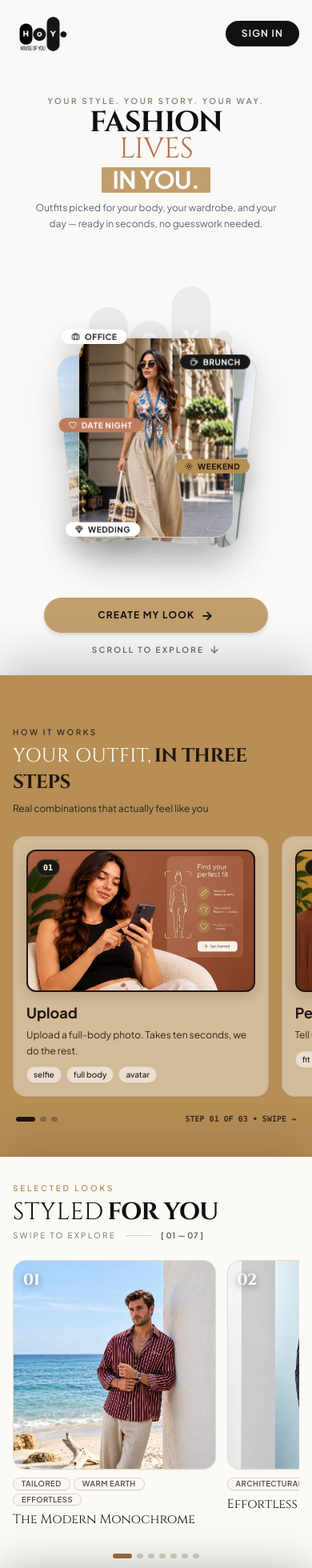
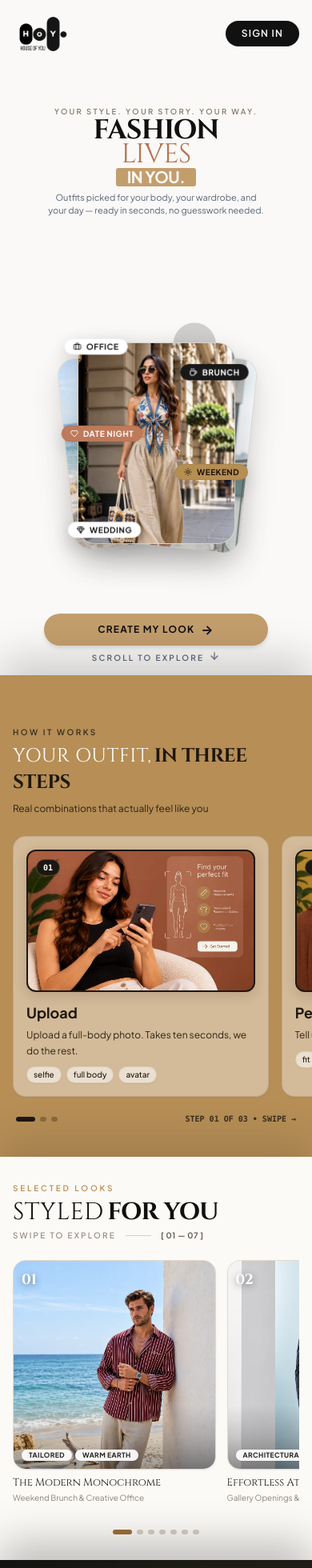
Before and after one commit to tanikshrma/Hoy-Look, a React (Vite) app: page / in a window 390 px wide. Shown: the top 1960 px of the page at 80% size. Built offline with nearby package versions, Linux system fonts and the light colour scheme; a web font is replaced by a local one.

Commit message:
refactor: remove About section and update navigation
Removed the 'About' section, updated section indices accordingly, and implemented a desktop navigation menu in the header. Also refined hero logo opacity and look card tag styling.

```diff
--- a/src/App.tsx
+++ b/src/App.tsx
@@ -4,7 +4,6 @@ import { Hero } from './components/Hero';
 import { SelectedLooks } from './components/SelectedLooks';
 import { HowItWorks } from './components/HowItWorks';
 import { HoyInMotion } from './components/HoyInMotion';
-import { AboutHoy } from './components/AboutHoy';
 import { StylePlans } from './components/StylePlans';
 import { ReadyWhenYouAre } from './components/ReadyWhenYouAre';
 import { Footer } from './components/Footer';
@@ -21,7 +20,6 @@ const SECTIONS = [
   { id: 'process', name: 'How It Works' },
   { id: 'looks', name: 'Selected Looks' },
   { id: 'motion', name: 'In Motion' },
-  { id: 'about-hoy', name: 'About' },
   { id: 'plans', name: 'Style Plans' },
   { id: 'ready-when-you-are', name: 'Ready When You Are' },
 ];
@@ -133,7 +131,7 @@ function MainAppContent() {
 
         {/* Section 2: Selected Generated Looks & App View */}
         <SelectedLooks
-          onOpenPlanModal={() => scrollToSection(5)}
+          onOpenPlanModal={() => scrollToSection(4)}
         />
 
         {/* Section 3: HOY in Motion */}
@@ -141,17 +139,12 @@ function MainAppContent() {
           onOpenQuiz={handleOpenQuiz}
         />
 
-        {/* Section 4: About House of You */}
-        <AboutHoy
-          onOpenQuiz={handleOpenQuiz}
-        />
-
-        {/* Section 5: Style Plans */}
+        {/* Section 4: Style Plans */}
         <StylePlans
           onSelectPlan={(plan, isAnnual) => setSelectedPlan({ plan, isAnnual })}
         />
 
-        {/* Section 6: Ready When You Are CTA */}
+        {/* Section 5: Ready When You Are CTA */}
         <ReadyWhenYouAre onOpenQuiz={handleOpenQuiz} />
 
         {/* Footer */}
@@ -169,7 +162,7 @@ function MainAppContent() {
           onClose={handleCloseQuiz}
           onPlanSelect={() => {
             handleCloseQuiz();
-            scrollToSection(5);
+            scrollToSection(4);
           }}
         />
       )}
--- a/src/components/Hero.tsx
+++ b/src/components/Hero.tsx
@@ -149,59 +149,55 @@ export const Hero: React.FC<HeroProps> = ({ onOpenQuiz, onExploreClick }) => {
     <section
       ref={heroRef}
       id="hero-section"
-      className="relative z-10 min-h-[100dvh] lg:h-[100dvh] lg:max-h-[1080px] flex flex-col justify-between pt-16 xs:pt-20 sm:pt-24 lg:pt-20 pb-4 xs:pb-6 sm:pb-8 overflow-hidden bg-[#FAF9F7]"
+      className="relative z-10 h-[100dvh] max-h-[100dvh] sm:h-auto sm:min-h-[100dvh] lg:h-[100dvh] lg:max-h-[1080px] flex flex-col justify-between pt-14 xs:pt-16 sm:pt-24 lg:pt-20 pb-2 xs:pb-3 sm:pb-8 overflow-hidden bg-[#FAF9F7]"
     >
       {/* Background HOY Logo Watermark */}
       <div
-        className="pointer-events-none absolute left-1/2 lg:left-[48%] top-[50%] lg:top-[45%] -translate-x-1/2 -translate-y-1/2 select-none z-0 max-w-[220px] sm:max-w-[260px] lg:max-w-[320px] w-full"
+        className="pointer-events-none absolute left-1/2 lg:left-[48%] top-[56%] lg:top-[45%] -translate-x-1/2 -translate-y-1/2 select-none z-0 max-w-[240px] xs:max-w-[270px] sm:max-w-[320px] w-full opacity-18"
         aria-hidden="true"
       >
-        <div className="relative w-full">
-          {/* Background HOY Logo Watermark */}
         <img
           src={hoyLogo}
           alt=""
-            className="w-full h-auto object-contain opacity-[0.10] mix-blend-multiply"
+          className="w-full h-auto object-contain mix-blend-multiply"
           width="320"
           height="96"
           decoding="async"
         />
-          <div className="absolute inset-0 bg-[#FAF9F7]/40 pointer-events-none" />
-        </div>
       </div>
 
       <div className="relative max-w-7xl mx-auto px-4 sm:px-6 lg:px-8 z-10 w-full flex-1 flex flex-col justify-between">
 
-        {/* Main Grid: Card Carousel on top in mobile (order-1), Typography below (order-2) */}
-        <div className="grid grid-cols-1 lg:grid-cols-12 gap-6 lg:gap-6 items-center my-auto flex-1 py-2 sm:py-4">
+        {/* Main Grid: Typography on top in mobile (order-1), Card Carousel below (order-2) */}
+        <div className="grid grid-cols-1 lg:grid-cols-12 gap-1.5 xs:gap-2.5 lg:gap-6 items-center my-auto flex-1 py-0.5 sm:py-4">
 
           {/* TYPOGRAPHY & DESCRIPTION: Left on desktop (order-1), Top on mobile */}
           <div className="order-1 lg:col-span-6 xl:col-span-7 flex flex-col items-center lg:items-start text-center lg:text-left relative z-10">
 
             {/* Eyebrow */}
-            <div className="flex items-center gap-3 mb-1 sm:mb-2">
-              <span className="text-[10px] sm:text-xs tracking-[0.25em] font-semibold text-[#8C7A6B] uppercase">
+            <div className="flex items-center gap-2 mb-0.5 sm:mb-2">
+              <span className="text-[9.5px] xs:text-[10.5px] sm:text-xs tracking-[0.24em] font-semibold text-[#8C7A6B] uppercase">
                 YOUR STYLE. YOUR STORY. YOUR WAY.
               </span>
             </div>
 
             {/* Semantic Primary H1 Headline */}
             <h1 className="relative inline-block select-none my-0 sm:my-1">
-              <span className="relative z-10 space-y-0.5 sm:space-y-1 flex flex-col items-center lg:items-start">
+              <span className="relative z-10 space-y-0 sm:space-y-1 flex flex-col items-center lg:items-start">
 
                 {/* Line 1: FASHION */}
-                <span className="block font-serif-display font-bold text-4xl xs:text-5xl sm:text-7xl lg:text-[82px] xl:text-[96px] leading-[0.88] tracking-tight text-[#11100F]">
+                <span className="block font-serif-display font-bold text-[34px] xs:text-[40px] sm:text-7xl lg:text-[82px] xl:text-[96px] leading-[0.88] tracking-tight text-[#11100F]">
                   FASHION
                 </span>
 
                 {/* Line 2: LIVES */}
-                <span className="block font-serif-display font-light text-4xl xs:text-5xl sm:text-7xl lg:text-[82px] xl:text-[96px] leading-[0.88] tracking-tight text-[#B57451]">
+                <span className="block font-serif-display font-light text-[34px] xs:text-[40px] sm:text-7xl lg:text-[82px] xl:text-[96px] leading-[0.88] tracking-tight text-[#B57451]">
                   LIVES
                 </span>
 
                 {/* Line 3: IN YOU. in beige highlight block */}
-                <span className="block pt-1 sm:pt-2.5">
-                  <span className="inline-block bg-[#C39E6D] text-[#FAF9F7] px-3.5 py-0.5 sm:px-5 sm:py-1.5 rounded-xs font-sans-body font-black text-3xl xs:text-4xl sm:text-6xl lg:text-[72px] xl:text-[84px] leading-[0.92] tracking-tight">
+                <span className="block pt-0.5 sm:pt-2.5">
+                  <span className="inline-block bg-[#C39E6D] text-[#FAF9F7] px-3.5 py-0.5 sm:px-5 sm:py-1.5 rounded-[3px] font-sans-body font-black text-xl xs:text-2xl sm:text-6xl lg:text-[72px] xl:text-[84px] leading-[0.92] tracking-tight">
                     IN YOU.
                   </span>
                 </span>
@@ -209,16 +205,16 @@ export const Hero: React.FC<HeroProps> = ({ onOpenQuiz, onExploreClick }) => {
             </h1>
 
             {/* Subtitle Description */}
-            <p className="mt-2 sm:mt-4 text-[#5A6478] text-xs sm:text-base lg:text-base font-sans-body font-normal leading-relaxed max-w-xs sm:max-w-md lg:max-w-lg px-2 sm:px-0">
+            <p className="mt-1 xs:mt-1.5 sm:mt-4 text-[#5A6478] text-[11px] xs:text-xs sm:text-base font-sans-body font-normal leading-snug sm:leading-relaxed max-w-[290px] xs:max-w-xs sm:max-w-md lg:max-w-lg px-2 sm:px-0">
               Outfits picked for your body, your wardrobe, and your day — ready in seconds, no guesswork needed.
             </p>
 
           </div>
 
           {/* CARD DECK CAROUSEL: Right on desktop (order-2), Below headline on mobile */}
-          <div className="order-2 lg:col-span-6 xl:col-span-5 relative flex items-center justify-center pt-1 lg:pt-0 my-1 lg:my-0">
+          <div className="order-2 lg:col-span-6 xl:col-span-5 relative flex items-center justify-center pt-0 my-0.5 sm:my-1 lg:my-0">
             <div
-              className="relative w-full max-w-[210px] xs:max-w-[250px] sm:max-w-[320px] lg:max-w-[360px] xl:max-w-[380px] aspect-[3/3.8] will-change-transform transition-transform duration-300 ease-out py-2 sm:py-4 px-2 sm:px-3"
+              className="relative w-full max-w-[205px] xs:max-w-[235px] sm:max-w-[320px] lg:max-w-[360px] xl:max-w-[380px] aspect-[3/3.75] will-change-transform transition-transform duration-300 ease-out py-0.5 sm:py-4 px-1 sm:px-3"
               style={{
                 transform: `translate3d(0, ${imageTranslateY}px, 0) scale(${imageScale})`,
               }}
@@ -247,15 +243,15 @@ export const Hero: React.FC<HeroProps> = ({ onOpenQuiz, onExploreClick }) => {
                     opacityStyle = 1;
                   } else if (relIndex === 1) {
                     zIndex = 20;
-                    transformStyle = 'translate3d(22px, 10px, 0) rotate(6deg) scale(0.97)';
+                    transformStyle = 'translate3d(20px, 8px, 0) rotate(6deg) scale(0.97)';
                     opacityStyle = 0.72;
                   } else if (relIndex === occasions.length - 1) {
                     zIndex = 10;
-                    transformStyle = 'translate3d(-22px, 8px, 0) rotate(-6deg) scale(0.95)';
+                    transformStyle = 'translate3d(-20px, 6px, 0) rotate(-6deg) scale(0.95)';
                     opacityStyle = 0.62;
                   } else {
                     zIndex = 5;
-                    transformStyle = 'translate3d(0, 14px, 0) rotate(0deg) scale(0.92)';
+                    transformStyle = 'translate3d(0, 12px, 0) rotate(0deg) scale(0.92)';
                     opacityStyle = 0;
                   }
 
@@ -268,7 +264,7 @@ export const Hero: React.FC<HeroProps> = ({ onOpenQuiz, onExploreClick }) => {
                         opacity: opacityStyle,
                         transition: 'transform 1100ms cubic-bezier(0.22, 1, 0.36, 1), opacity 1100ms cubic-bezier(0.22, 1, 0.36, 1)',
                       }}
-                      className="absolute inset-0 rounded-[24px] sm:rounded-[36px] overflow-hidden shadow-[0_20px_50px_rgba(0,0,0,0.18)] bg-[#E2DCD4] border border-black/5 transform-gpu will-change-transform pointer-events-auto"
+                      className="absolute inset-0 rounded-[22px] sm:rounded-[36px] overflow-hidden shadow-[0_16px_40px_rgba(0,0,0,0.18)] bg-[#E2DCD4] border border-black/5 transform-gpu will-change-transform pointer-events-auto"
                     >
                       <img
                         src={occ.image}
@@ -302,7 +298,7 @@ export const Hero: React.FC<HeroProps> = ({ onOpenQuiz, onExploreClick }) => {
                       transform: `translate3d(${transformX}px, ${transformY}px, 0)`,
                       animationDelay: `${idx * 0.75}s`,
                     }}
-                    className={`absolute ${occ.positionClass} z-50 ${occ.pillBg} ${occ.pillText} animate-float shadow-[0_12px_28px_rgba(0,0,0,0.18)] px-3 py-1 sm:px-5 sm:py-2 rounded-full flex items-center gap-1.5 sm:gap-2 pointer-events-auto cursor-default select-none font-sans-body font-bold text-[10px] sm:text-xs md:text-sm tracking-wider leading-none uppercase`}
+                    className={`absolute ${occ.positionClass} z-50 ${occ.pillBg} ${occ.pillText} animate-float shadow-[0_8px_22px_rgba(0,0,0,0.16)] px-2.5 py-1 sm:px-5 sm:py-2 rounded-full flex items-center gap-1.5 sm:gap-2 pointer-events-auto cursor-default select-none font-sans-body font-bold text-[10px] sm:text-xs md:text-sm tracking-wider leading-none uppercase border border-black/5`}
                   >
                     <IconComponent className="w-2.5 h-2.5 sm:w-3.5 sm:h-3.5 shrink-0 stroke-[2.2]" />
                     <span>{occ.label}</span>
@@ -316,16 +312,16 @@ export const Hero: React.FC<HeroProps> = ({ onOpenQuiz, onExploreClick }) => {
         </div>
 
         {/* BOTTOM ACTION BAR (Both Mobile & Desktop) */}
-        <div className="pt-2 sm:pt-4 pb-1 sm:pb-3 flex flex-col sm:flex-row items-center justify-between gap-3 sm:gap-6 mt-auto">
+        <div className="pt-1.5 sm:pt-4 pb-1 sm:pb-3 flex flex-col sm:flex-row items-center justify-between gap-1.5 sm:gap-6 mt-auto">
 
           {/* Mobile Layout (< sm): Stacked Centered Buttons with clear hierarchy */}
-          <div className="flex flex-col items-center gap-2.5 w-full sm:hidden px-2">
+          <div className="flex flex-col items-center gap-1.5 w-full sm:hidden px-2">
             {/* CREATE MY LOOK CTA Button */}
             <button
               type="button"
               id="hero-create-look-btn-mobile"
               onClick={onOpenQuiz}
-              className="w-full max-w-[280px] xs:max-w-[320px] inline-flex items-center justify-center gap-2 bg-[#C39E6D] hover:bg-[#B38E5D] active:bg-[#A37E4D] text-[#11100F] text-xs font-bold tracking-widest uppercase py-3.5 px-6 rounded-full shadow-md hover:shadow-lg transition-all duration-200 active:scale-98 cursor-pointer font-sans-body"
+              className="w-full max-w-[280px] xs:max-w-[310px] inline-flex items-center justify-center gap-2 bg-[#C39E6D] hover:bg-[#B38E5D] active:bg-[#A37E4D] text-[#11100F] text-xs xs:text-[13px] font-bold tracking-widest uppercase py-3 px-6 rounded-full shadow-md hover:shadow-lg transition-all duration-200 active:scale-98 cursor-pointer font-sans-body"
             >
               <span>CREATE MY LOOK</span>
               <span className="text-base leading-none">→</span>
@@ -336,10 +332,10 @@ export const Hero: React.FC<HeroProps> = ({ onOpenQuiz, onExploreClick }) => {
               type="button"
               id="hero-scroll-indicator-mobile"
               onClick={onExploreClick}
-              className="flex items-center justify-center gap-1.5 group cursor-pointer py-1 text-center"
+              className="flex items-center justify-center gap-1.5 group cursor-pointer py-0.5 text-center"
               aria-label="Scroll to explore looks"
             >
-              <span className="text-[10px] uppercase tracking-[0.22em] font-semibold text-[#5A6478] group-hover:text-[#11100F] transition-colors font-sans-body">
+              <span className="text-[10px] xs:text-[10.5px] uppercase tracking-[0.22em] font-semibold text-[#5A6478] group-hover:text-[#11100F] transition-colors font-sans-body">
                 SCROLL TO EXPLORE
               </span>
               <ArrowDown className="w-3.5 h-3.5 text-[#5A6478] group-hover:text-[#11100F] transition-all transform group-hover:translate-y-0.5 animate-bounce" />
--- a/src/components/SelectedLooks.tsx
+++ b/src/components/SelectedLooks.tsx
@@ -166,29 +166,36 @@ export const SelectedLooks: React.FC<SelectedLooksProps> = () => {
                   />
 
                   {/* Top Left Number Overlay */}
-                  <div className="absolute top-2.5 left-3 sm:top-3.5 sm:left-4 select-none pointer-events-none">
-                    <span className="font-serif-display text-xl sm:text-3xl font-bold text-white drop-shadow-[0_2px_4px_rgba(0,0,0,0.45)]">
+                  <div className="absolute top-2.5 left-2.5 sm:top-3 sm:left-3.5 select-none pointer-events-none">
+                    <span className="font-serif-display text-lg sm:text-2xl font-bold text-white drop-shadow-[0_2px_4px_rgba(0,0,0,0.45)]">
                       {look.number || String(idx + 1).padStart(2, '0')}
                     </span>
                   </div>
-                </div>
 
-                {/* Below Image: Pill Badges & Look Title */}
-                <div className="mt-2.5 sm:mt-4 space-y-1.5 sm:space-y-2">
-                  <div className="flex flex-wrap items-center gap-1 sm:gap-1.5">
-                    {(look.tags || [look.occasion.toUpperCase()]).map((tag) => (
+                  {/* Bottom Gradient Scrim for crisp badge legibility */}
+                  <div className="absolute inset-x-0 bottom-0 h-20 bg-gradient-to-t from-black/40 via-black/15 to-transparent pointer-events-none" />
+
+                  {/* Tags directly ON Image Card (Bottom Left) */}
+                  <div className="absolute bottom-2.5 left-2.5 sm:bottom-3 sm:left-3 right-2.5 z-10 flex flex-wrap items-center gap-1 sm:gap-1.5 pointer-events-none">
+                    {(look.tags || [look.occasion.toUpperCase()]).slice(0, 2).map((tag) => (
                       <span
                         key={tag}
-                        className="px-2.5 py-0.5 sm:px-3 sm:py-1 rounded-full border border-[#DCD3C7] bg-[#FAF8F5] text-[#554C42] text-[9.5px] sm:text-[10.5px] tracking-wider uppercase font-semibold leading-none shadow-2xs"
+                        className="px-2 py-0.5 sm:px-2.5 sm:py-0.5 rounded-full bg-white/92 backdrop-blur-xs text-[#1E1B18] text-[8.5px] sm:text-[9.5px] tracking-wider uppercase font-bold leading-none shadow-xs border border-white/60"
                       >
                         {tag}
                       </span>
                     ))}
                   </div>
+                </div>
 
-                  <h3 className="font-serif-display text-base sm:text-xl font-normal text-[#1A1817] group-hover:text-[#9E6E38] transition-colors leading-snug truncate">
+                {/* Below Image: Look Title & Occasion */}
+                <div className="mt-2 sm:mt-2.5 space-y-0.5">
+                  <h3 className="font-serif-display text-[13px] sm:text-[15px] md:text-base font-normal text-[#1A1817] group-hover:text-[#9E6E38] transition-colors leading-snug truncate">
                     {look.title}
                   </h3>
+                  <p className="text-[10px] sm:text-xs text-[#8C827A] truncate font-sans-body">
+                    {look.occasion}
+                  </p>
                 </div>
               </div>
             ))}
--- a/src/components/index.ts
+++ b/src/components/index.ts
@@ -3,7 +3,6 @@ export * from './Hero';
 export * from './HowItWorks';
 export * from './SelectedLooks';
 export * from './HoyInMotion';
-export * from './AboutHoy';
 export * from './StylePlans';
 export * from './ReadyWhenYouAre';
 export * from './Footer';
--- a/src/data/mockData.ts
+++ b/src/data/mockData.ts
@@ -17,7 +17,7 @@ export const CURATED_LOOKS: LookCapsule[] = [
     alt: 'Minimalist neutral tailored blazer with cream linen trousers',
     occasion: 'Weekend Brunch & Creative Office',
     stylingTip: 'Pair with warm gold accents and square-toe leather loafers for an effortless silhouette.',
-    tags: ['TAILORED', 'WARM EARTH', 'EFFORTLESS'],
+    tags: ['TAILORED', 'WARM EARTH'],
     items: [
       { name: 'Double-Breasted Linen Blazer', brand: 'Studio HOY', category: 'Outerwear', price: '₹18,500' },
       { name: 'Wide-Leg Pleated Trousers', brand: 'Studio HOY', category: 'Bottoms', price: '₹12,400' },
@@ -48,7 +48,7 @@ export const CURATED_LOOKS: LookCapsule[] = [
     alt: 'Classic belted stone trench over cashmere crewneck',
     occasion: 'Executive Travel & Client Meetings',
     stylingTip: 'Tie the belt casually at the back during transit, or belt tight for high-structure authority.',
-    tags: ['OUTERWEAR', 'CITY LUXE', 'TIMELESS'],
+    tags: ['CITY LUXE', 'TIMELESS'],
     items: [
       { name: 'Water-Resistant Cotton Gabardine Trench', brand: 'HOY Heritage', category: 'Outerwear', price: '₹36,000' },
       { name: 'Fine-Knit Cashmere Mockneck', brand: 'Studio HOY', category: 'Knitwear', price: '₹16,200' },
--- a/src/lib/lenis.ts
+++ b/src/lib/lenis.ts
@@ -48,7 +48,7 @@ export function setupStackedSections(sectionIds: string[]) {
   const unpinnedSectionIds = [
     'hero-section',       // Hero -> HOW IT WORKS
     'looks',              // SELECTED LOOKS -> HOY IN MOTION
-    'about-hoy',          // ABOUT -> STYLE PLANS
+    'plans',              // STYLE PLANS -> READY WHEN YOU ARE
     'ready-when-you-are', // READY WHEN YOU ARE -> Footer
   ];
 
```
Also changed, not shown: src/components/AboutHoy.tsx (deleted, +0 -92 lines), src/components/Footer.tsx (+11 -48 lines), src/components/Header.tsx (+32 -1 lines). Lines whose indentation alone changed are shown as unchanged.
